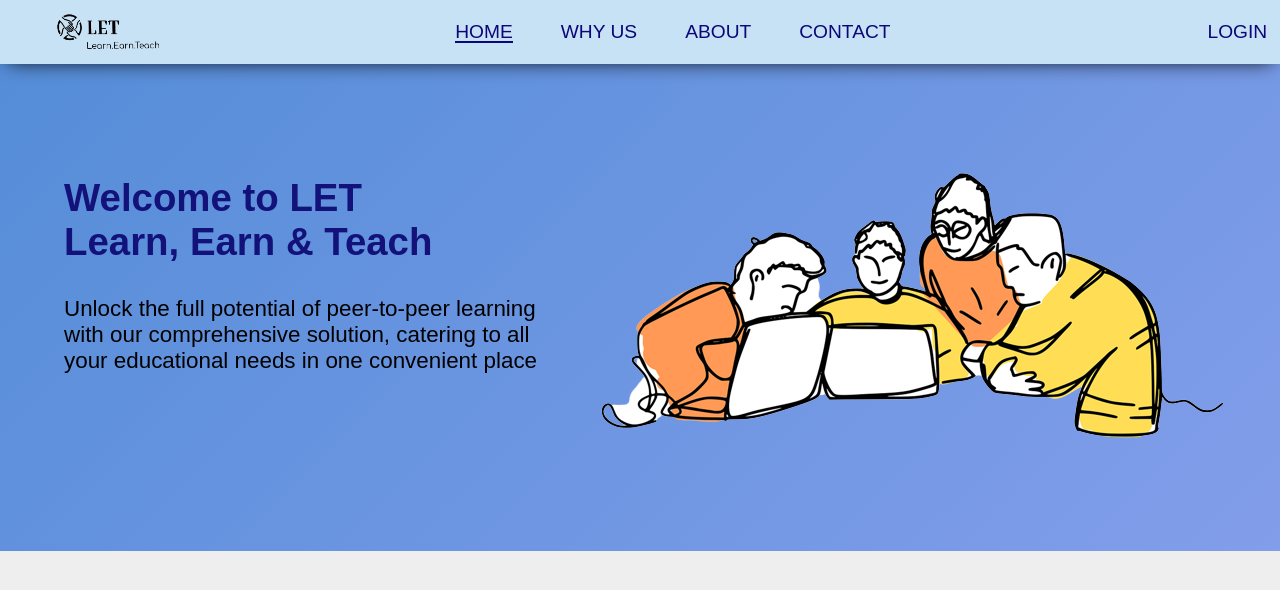
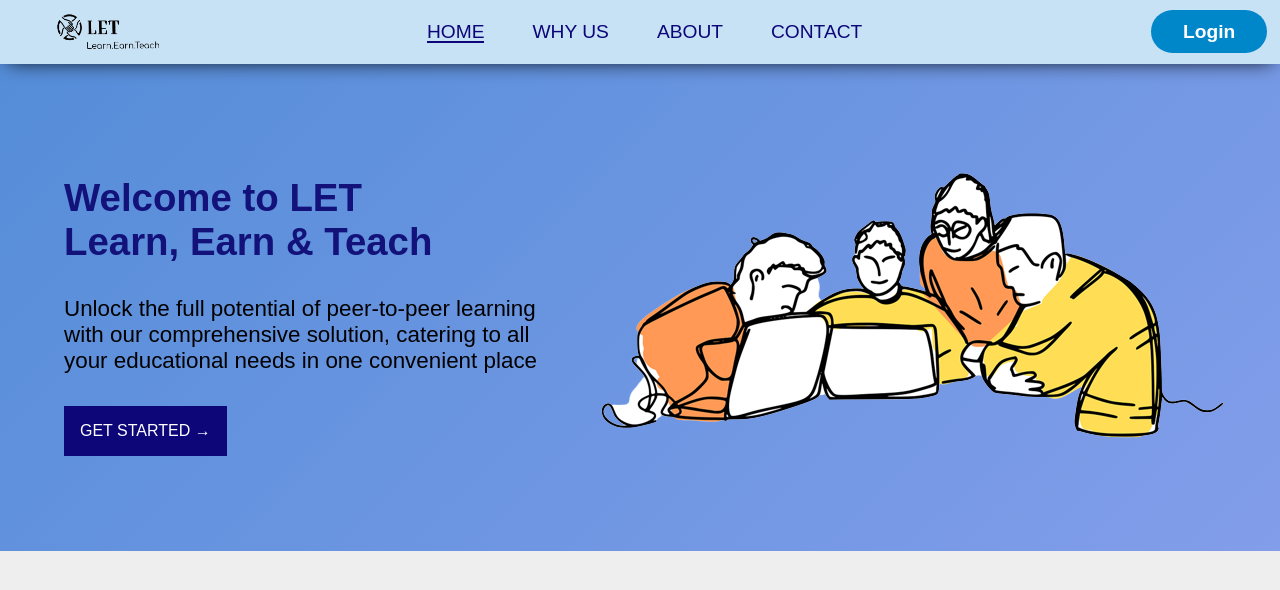
Before and after one commit to Upasana0710/SIH, a React (Vite) app in the folder client/: page / in a window 1280 px wide. Shown: the top 590 px of the page. Built offline with nearby package versions, Linux system fonts and the light colour scheme; no server answers; a web font is replaced by a local one.

Commit message:
added ux for login and logout

```diff
--- a/client/src/components/Footer.module.css
+++ b/client/src/components/Footer.module.css
@@ -53,7 +53,6 @@
 }
 
 .contact_textarea {
-  border: 2px solid #000;
   border-radius: 10px;
   margin: 0.3rem 0;
   width: 100%;
@@ -67,7 +66,7 @@
   font-size: 1.1rem;
   border-radius: 20px;
   transition: all 0.3s ease-in-out;
-  width: 20%;
+  width: 8rem;
   margin: 1rem auto;
   padding: 1rem;
   text-align: center;
--- a/client/src/components/Landing.jsx
+++ b/client/src/components/Landing.jsx
@@ -1,12 +1,24 @@
-import React from "react";
-import Navbar from "./Navbar";
+import React, { useState } from 'react';
+import Navbar from './Navbar';
 
-import { Outlet } from "react-router-dom";
+import { Outlet } from 'react-router-dom';
+import Logout from './Logout';
 
 function Landing() {
+  const [logoutModalOn, setLogoutModalOn] = useState(false);
+
+  const handleLogoutOpen = () => {
+    setLogoutModalOn(true);
+  };
+
+  const handleLogoutClose = () => {
+    setLogoutModalOn(false);
+  };
+
   return (
     <div>
-      <Navbar />
+      {logoutModalOn && <Logout closeLogout={handleLogoutClose} />}
+      <Navbar openLogout={handleLogoutOpen} />
       <Outlet />
     </div>
   );
--- /dev/null
+++ b/client/src/components/Logout.jsx
@@ -0,0 +1,58 @@
+import React from 'react';
+import { useDispatch } from 'react-redux';
+import { useNavigate } from 'react-router-dom';
+
+import LoginModal from './navbar/login/LoginModal';
+import Card from '../ui/Card';
+
+import { logout } from '../redux/userSlice';
+
+import styles from './Logout.module.css';
+
+const Logout = (props) => {
+  const dispatch = useDispatch();
+  const navigate = useNavigate();
+
+  const handleLogout = () => {
+    dispatch(logout());
+    props.closeLogout();
+    navigate('/');
+  };
+  const modalContent = (
+    <>
+      <Card>
+        <div className={styles.logout_modal}>
+          <div className={styles.logout_confirm_text}>
+            <h3 className={styles.logout_text}>
+              Are you sure you want to log out?
+            </h3>
+          </div>
+          <div className={styles.logout_actions_container}>
+            <button
+              className={`${styles.logout_confirm_btn} ${styles.yes}`}
+              onClick={handleLogout}
+            >
+              YES
+            </button>
+            <button
+              className={`${styles.logout_confirm_btn} ${styles.no}`}
+              onClick={props.closeLogout}
+            >
+              NO
+            </button>
+          </div>
+        </div>
+      </Card>
+    </>
+  );
+
+  return (
+    <div>
+      <LoginModal onClose={props.closeLogout} modalDisplay="logout">
+        {modalContent}
+      </LoginModal>
+    </div>
+  );
+};
+
+export default Logout;
--- /dev/null
+++ b/client/src/components/Logout.module.css
@@ -0,0 +1,31 @@
+.logout_modal {
+  text-align: center;
+}
+
+.logout_actions_container {
+  margin: 2rem 0rem 1rem;
+}
+
+.logout_confirm_btn {
+  margin: 0 1rem;
+  padding: 0.7rem 1rem;
+  color: #fff;
+
+  font-size: 1.1rem;
+  border: none;
+  border-radius: 15px;
+  transition: all 0.2s ease-in-out;
+}
+
+.yes {
+  background-color: #ff6868;
+}
+
+.no {
+  background-color: #016abc;
+}
+
+.logout_confirm_btn:hover {
+  background-color: #0c0678;
+  cursor: pointer;
+}
--- a/client/src/components/Navbar.jsx
+++ b/client/src/components/Navbar.jsx
@@ -1,18 +1,11 @@
-import React from "react";
-import letmainlogo from "../assets/letmainlogo.png";
-import { NavLink } from "react-router-dom";
-import { useSelector, useDispatch } from "react-redux";
-import { useNavigate } from "react-router-dom";
-import { logout } from "../redux/userSlice";
-import styles from "./Navbar.module.css";
+import React from 'react';
+import letmainlogo from '../assets/letmainlogo.png';
+import { NavLink } from 'react-router-dom';
+import { useSelector } from 'react-redux';
 
-export default function Navbar() {
-  const navigate = useNavigate();
-  const dispatch = useDispatch();
-  const handleLogout = () => {
-    dispatch(logout());
-    navigate("/");
-  };
+import styles from './Navbar.module.css';
+
+export default function Navbar(props) {
   const { currentUser } = useSelector((state) => state.user);
 
   return (
@@ -71,33 +64,36 @@ export default function Navbar() {
               Contact
             </NavLink>
           </li>
-        </ul>
-      </div>
-
-      {/* <div className={styles.authenticate}>
+          {currentUser && (
+            <li className={styles.landing_link}>
               <NavLink
-          to="/login"
+                to="/home"
                 className={({ isActive }) =>
                   isActive
                     ? `${styles.landing_active} ${styles.nav_link} `
                     : `${styles.nav_link}`
                 }
               >
-          LOG IN
+                Home
               </NavLink>
-      </div> */}
+            </li>
+          )}
+        </ul>
+      </div>
 
       <div>
         {currentUser ? (
-          <div className={styles.authenticate} onClick={handleLogout}>
+          <div className={styles.authenticate_container}>
+            <button className={styles.authenticate} onClick={props.openLogout}>
               Logout
+            </button>
           </div>
         ) : (
           <NavLink
             className={({ isActive }) =>
               isActive
-                ? `${styles.landing_active} ${styles.nav_link} `
-                : `${styles.nav_link}`
+                ? `${styles.landing_active_authenticate} ${styles.authenticate} ${styles.authenticate_link}`
+                : `${styles.authenticate} ${styles.authenticate_link}`
             }
             to="/login"
           >
--- a/client/src/components/Navbar.module.css
+++ b/client/src/components/Navbar.module.css
@@ -30,7 +30,7 @@
 }
 
 .list_container {
-  width: 40%;
+  width: 50%;
   text-align: center;
 }
 
@@ -53,7 +53,7 @@
 .nav_link:after {
   background: none repeat scroll 0 0 transparent;
   bottom: 0;
-  content: "";
+  content: '';
   display: block;
   height: 2px;
   left: 50%;
@@ -71,7 +71,7 @@
 .landing_active:after {
   background: none repeat scroll 0 0 transparent;
   bottom: 0;
-  content: "";
+  content: '';
   display: block;
   height: 2px;
   left: 0;
@@ -98,5 +98,27 @@
 }
 
 .authenticate {
-  padding: 0 2rem;
+  padding: 0.7rem 2rem;
+  background-color: #0087ca;
+  border-radius: 25px;
+  border: none;
+  font: inherit;
+  color: #fff;
+  font-size: 1.2rem;
+  transition: all 0.2s ease-in-out;
 }
+
+.authenticate_link {
+  text-decoration: none;
+  font: inherit;
+  font-size: 1.2rem;
+}
+
+.authenticate:hover {
+  background-color: #0c0678;
+  cursor: pointer;
+}
+
+.landing_active_authenticate {
+  background: #0c0678;
+}
--- a/client/src/components/Section1.jsx
+++ b/client/src/components/Section1.jsx
@@ -1,10 +1,25 @@
-import React from "react";
-import letlogo from "../assets/letlogo.png";
-import AnimatedPage from "./AnimatedPage";
+import React from 'react';
+import letlogo from '../assets/letlogo.png';
+import AnimatedPage from './AnimatedPage';
 
-import styles from "./Section1.module.css";
+import { useSelector } from 'react-redux';
+
+import styles from './Section1.module.css';
+import { useNavigate } from 'react-router-dom';
 
 export default function Section1() {
+  const { currentUser } = useSelector((state) => state.user);
+  const navigate = useNavigate();
+
+  let btn_content = currentUser ? 'GO TO HOME →' : 'GET STARTED →';
+
+  const handleBtnLanding = () => {
+    if (currentUser) {
+      navigate('/home');
+    } else {
+      navigate('/login');
+    }
+  };
   return (
     <AnimatedPage>
       <section className={styles.hero_section}>
@@ -20,6 +35,11 @@ export default function Section1() {
             comprehensive solution, catering to all your educational needs in
             one convenient place
           </h3>
+          <div className={styles.hero_btn_container}>
+            <button className={styles.hero_btn} onClick={handleBtnLanding}>
+              {btn_content}
+            </button>
+          </div>
         </div>
         <div className={styles.hero_img_container}>
           <img id="hero_image" src={letlogo} alt="let-logo" />
--- a/client/src/components/Section1.module.css
+++ b/client/src/components/Section1.module.css
@@ -39,6 +39,23 @@
 
 .hero_img_container {
   padding: 1rem 0.7rem;
+}
+
+.hero_btn {
+  min-width: 10rem;
+  text-align: left;
+  background-color: #0c0678;
+  color: #fff;
+  font: inherit;
+  padding: 1rem;
+  border: none;
+  transition: all 0.3s ease-in-out;
+}
+
+.hero_btn:hover {
+  background-color: rgb(83, 83, 231);
+  cursor: pointer;
+  text-decoration: underline;
 }
 
 @keyframes gradient {
--- a/client/src/components/navbar/login/LoginModal.jsx
+++ b/client/src/components/navbar/login/LoginModal.jsx
@@ -1,7 +1,7 @@
-import React from "react";
-import ReactDOM from "react-dom";
+import React from 'react';
+import ReactDOM from 'react-dom';
 
-import styles from "./LoginModal.module.css";
+import styles from './LoginModal.module.css';
 
 const Backdrop = (props) => {
   return <div className={styles.backdrop} onClick={props.onClose}></div>;
@@ -9,20 +9,28 @@ const Backdrop = (props) => {
 
 const ModalOverlay = (props) => {
   return (
-    <div className={styles.modal}>
+    <div
+      className={
+        props.modalDisplay === 'logout'
+          ? `${styles.logout_modal}`
+          : `${styles.modal}`
+      }
+    >
       <div className={styles.content}>{props.children}</div>
     </div>
   );
 };
 
-const portal = document.getElementById("overlays");
+const portal = document.getElementById('overlays');
 
 const LoginModal = (props) => {
   return (
     <React.Fragment>
       {ReactDOM.createPortal(<Backdrop onClose={props.onClose} />, portal)}
       {ReactDOM.createPortal(
-        <ModalOverlay>{props.children}</ModalOverlay>,
+        <ModalOverlay modalDisplay={props.modalDisplay}>
+          {props.children}
+        </ModalOverlay>,
         portal
       )}
     </React.Fragment>
--- a/client/src/components/navbar/login/LoginModal.module.css
+++ b/client/src/components/navbar/login/LoginModal.module.css
@@ -13,6 +13,21 @@
   top: 14vh;
   left: 10rem;
   width: 15rem;
+  max-height: 50vh;
+  overflow: auto;
+  background-color: white;
+  padding: 1rem;
+  border-radius: 14px;
+  box-shadow: 0 2px 8px rgba(0, 0, 0, 0.25);
+  z-index: 30;
+  animation: slide-down 300ms ease-out forwards;
+}
+
+.logout_modal {
+  position: fixed;
+  top: 14vh;
+  right: 5rem;
+  width: 25rem;
   max-height: 50vh;
   overflow: auto;
   background-color: white;
```
Lines whose indentation alone changed are shown as unchanged.
